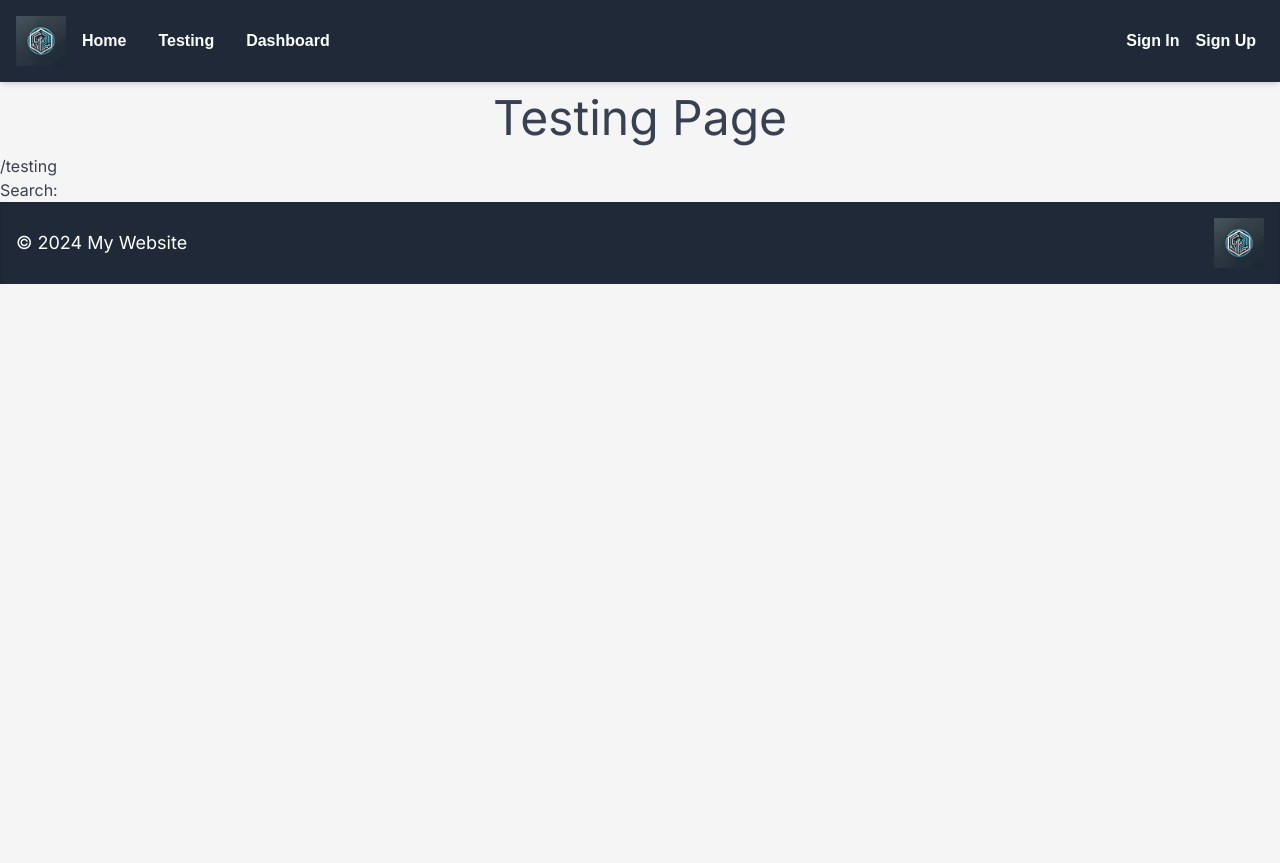
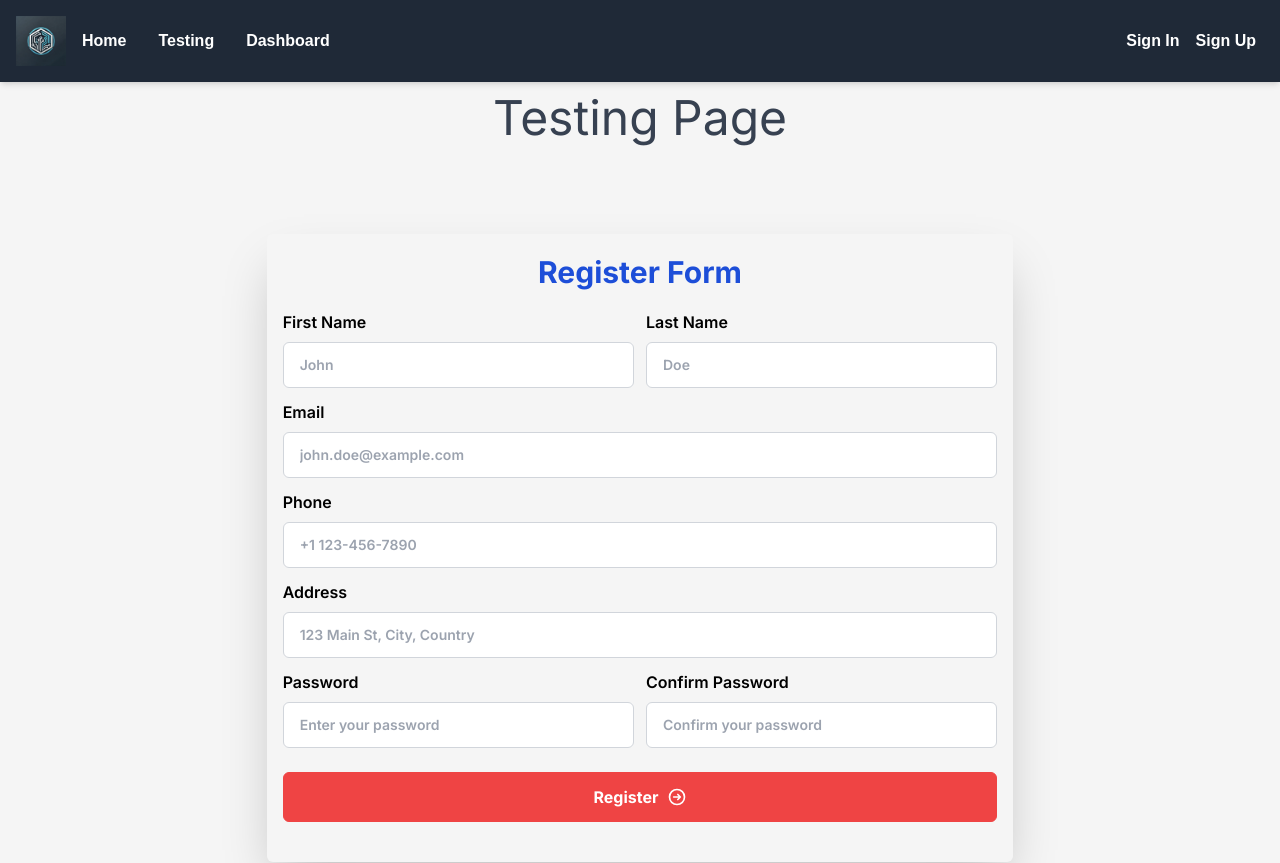
Before and after one commit to Andrewx24/project-name, a Next.js app: page /testing in a window 1280 px wide. Shown: the top 863 px of the page. Before the commit the page ends 800 px from the top, so only its background shows below. Built offline with nearby package versions, Linux system fonts and the light colour scheme; a web font is replaced by a local one.

Commit message:
error fixes

```diff
--- a/app/(root)/testing/page.tsx
+++ b/app/(root)/testing/page.tsx
@@ -2,6 +2,7 @@
 import { useEffect, useState } from "react";
 import { lusitana } from "@/ui/fonts";
 import Search from "../../../ui/componets/search";
+import Newforms from "@/ui/componets/Newforms";
 
 export default function Page() {
   const [showContent, setShowContent] = useState(false);
@@ -22,6 +23,7 @@ export default function Page() {
           <p className={`text-center ${lusitana}`} style={{ fontSize: "48px" }}>
             Testing Page
           </p>
+        <Newforms/>
           <Search />
         </>
       )}
--- a/package.json
+++ b/package.json
@@ -15,7 +15,9 @@
     "mongodb": "^6.7.0",
     "next": "14.2.4",
     "react": "^18",
-    "react-dom": "^18"
+    "react-dom": "^18",
+    "react-hook-form": "^7.52.1",
+    "react-icons": "^5.2.1"
   },
   "devDependencies": {
     "@types/node": "^20",
@@ -24,7 +26,7 @@
     "eslint": "^9.5.0",
     "eslint-config-next": "14.2.4",
     "postcss": "^8",
-    "tailwindcss": "^3.4.1",
+    "tailwindcss": "^3.4.4",
     "typescript": "^5"
   },
   "pnpm": {
--- a/ui/componets/Names.tsx
+++ b/ui/componets/Names.tsx
@@ -1,6 +1,6 @@
 import React from 'react'
 
-const Names = (props) => {
+const Names = (props:any) => {
   return (
     <div>
         <h1> Hello my name is {props.name}</h1>
--- a/ui/componets/Newforms.tsx
+++ b/ui/componets/Newforms.tsx
@@ -1,9 +1,121 @@
-import React, {useState} from 'react'
+import React from "react";
+import { useForm } from "react-hook-form";
+import { HiOutlineArrowCircleRight } from "react-icons/hi";
 
-const Newforms = () => {
+const fields = [
+  {
+    label: "First Name",
+    type: "text",
+    placeholder: "John",
+    required: true,
+    gridCols: 1,
+  },
+  {
+    label: "Last Name",
+    type: "text",
+    placeholder: "Doe",
+    required: true,
+    gridCols: 1,
+  },
+  {
+    label: "Email",
+    type: "email",
+    placeholder: "john.doe@example.com",
+    required: true,
+    gridCols: 2,
+  },
+  {
+    label: "Phone",
+    type: "tel",
+    placeholder: "+1 123-456-7890",
+    required: true,
+    gridCols: 2,
+  },
+  {
+    label: "Address",
+    type: "text",
+    placeholder: "123 Main St, City, Country",
+    required: true,
+    gridCols: 2,
+  },
+  {
+    label: "Password",
+    type: "password",
+    placeholder: "Enter your password",
+    required: true,
+    gridCols: 1,
+  },
+  {
+    label: "Confirm Password",
+    type: "password",
+    placeholder: "Confirm your password",
+    required: true,
+    gridCols: 1,
+  },
+];
+
+export default function Newforms() {
+  const {
+    register,
+    handleSubmit,
+    formState: { errors },
+    watch,
+  } = useForm();
+
+  const onSubmit = (data:any) => {
+    console.log(data);
+    // You can perform further actions with the form data here
+  };
   return (
-    <div>Newforms</div>
-  )
+    <div>
+      <div className="container mx-auto">
+        <div className="lg:w-7/12 pb-10 pt-5 w-full p-4 flex flex-wrap justify-center shadow-2xl my-20 rounded-md mx-auto">
+          <div className="pb-5">
+            <h1 className="text-3xl font-bold">Register Form</h1>
+          </div>
+          <form
+            onSubmit={handleSubmit(onSubmit)}
+            className="flex flex-col justify-start items-center w-full m-auto"
+          >
+            <div className="grid grid-cols-1 mb-6 md:grid-cols-2 gap-3 w-full">
+              {fields.map((field, index) => (
+                <div
+                  key={index}
+                  className={`text-left flex flex-col gap-2 w-full ${
+                    field.gridCols === 2 ? "md:col-span-2" : ""
+                  }`}
+                >
+                  <label className="font-semibold">{field.label}</label>
+                  <input
+                    {...register(field.label.toLowerCase(), {
+                      required: field.required,
+                    })}
+                    className={`border border-gray-300 text-sm font-semibold mb-1 max-w-full w-full outline-none rounded-md m-0 py-3 px-4 md:py-3 md:px-4 md:mb-0 focus:border-red-500 ${
+                      field.gridCols === 2 ? "md:w-full" : ""
+                    }`}
+                    type={field.type}
+                    placeholder={field.placeholder}
+                  />
+                  {errors[field.label.toLowerCase()] && (
+                    <span>This field is required</span>
+                  )}
+                </div>
+              ))}
+            </div>
+
+            <div className="w-full text-left">
+              <button
+                type="submit"
+                className="flex justify-center items-center gap-2 w-full py-3 px-4 bg-red-500 text-white text-md font-bold border border-red-500 rounded-md ease-in-out duration-150 shadow-slate-600 hover:bg-white hover:text-red-500 lg:m-0 md:px-6"
+                title="Confirm Order"
+              >
+                <span>Register</span>
+                <HiOutlineArrowCircleRight size={20} />
+              </button>
+            </div>
+          </form>
+        </div>
+      </div>
+    </div>
+  );
 }
-
-export default Newforms
```
Also changed, not shown: 1 other file (tests, documents, lock files or other folders).
